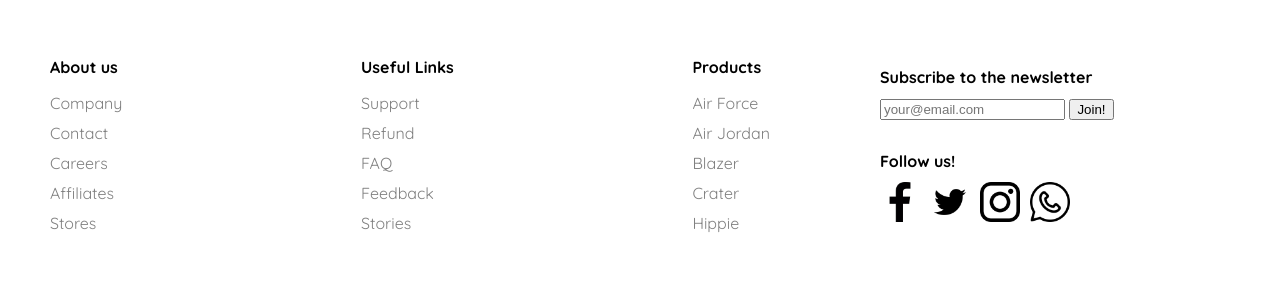
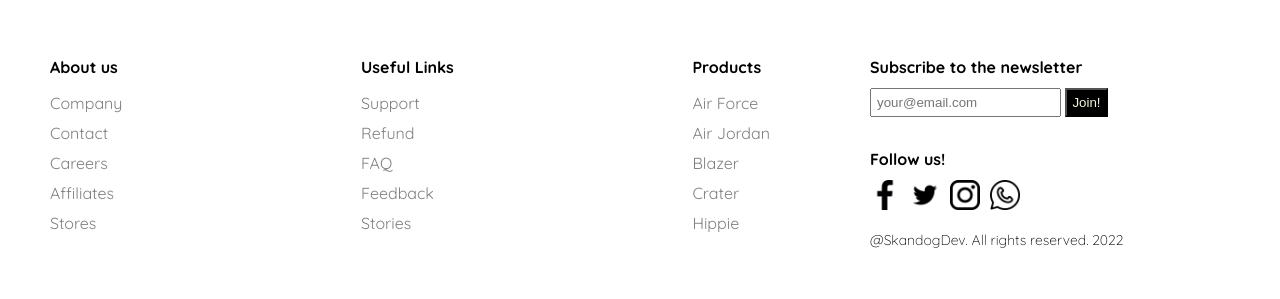
Before and after one commit to skandog/lama_comm, a plain HTML site: page index.html in a window 1280 px wide. Shown: the part 3158-3457 px from the top of the page. Drawn offline with Linux system fonts and the light colour scheme.

Commit message:
styled the footer

```diff
--- a/index.html
+++ b/index.html
@@ -292,6 +292,9 @@
             <img src="./img/whatsapp.png" alt="" class="footer-icon" />
           </div>
         </div>
+        <div class="footer-right-menu">
+          <span class="copyright">@SkandogDev. All rights reserved. 2022</span>
+        </div>
       </div>
     </footer>
     <script src="./app.js"></script>
--- a/style.scss
+++ b/style.scss
@@ -460,18 +460,33 @@ footer {
 .footer-right {
     flex: 1;
     padding: 50px;
+    display: flex;
+    flex-direction: column;
+    justify-content: space-between;
 }
 
-.footer-right-menu {
-    padding: 10px;
+.footer-input {
+    padding: 5px;
 }
 
-.footer-icons{
+.footer-button {
+    padding: 5px;
+    background-color: black;
+    color: beige;
+    cursor: pointer;
+}
+
+.footer-icons {
     display: flex;
 }
 
 .footer-icon {
-    width: 40px;
-    height: 40px;
+    width: 30px;
+    height: 30px;
     margin-right: 10px;
 }
+
+.copyright {
+    font-weight: 300;
+    font-size: 14px;
+}
```
Also changed, not shown: style.css, 1 other file.
